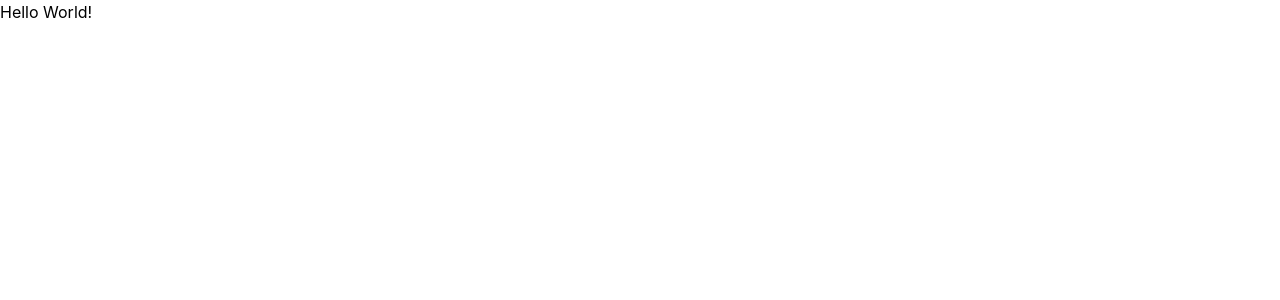
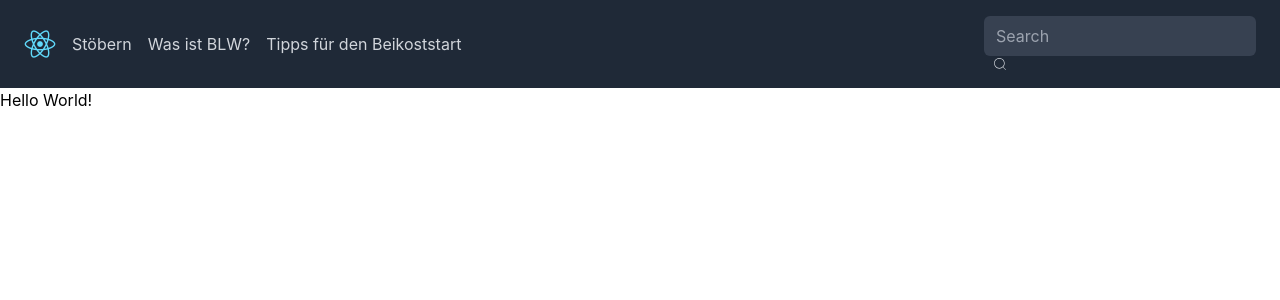
Before and after one commit to Max-Montag/blw-gourmet.de, a React (Create React App) app: page / in a window 1280 px wide. Shown: the top 300 px of the page. Built offline with nearby package versions, Linux system fonts and the light colour scheme; a web font is replaced by a local one.

Commit message:
add header

```diff
--- a/src/App.tsx
+++ b/src/App.tsx
@@ -1,15 +1,17 @@
 import React from "react";
 import { BrowserRouter as Router, Routes, Route } from "react-router-dom";
-import Home from "./views/Home";
+import Landing from "./views/Landing";
 import LoadRecipe from "./views/recipe/LoadRecipe";
 import EditRecipe from "./views/admin/EditRecipe";
 import AdminDashboard from "./views/admin/AdminDashboard";
+import Header from "./views/components/Header";
 
 const App: React.FC = () => {
   return (
     <Router>
+            <Header />
       <Routes>
-        <Route path="/" element={<Home />} />
+        <Route path="/" element={<Landing />} />
         <Route path="/recipe/:url/" element={<LoadRecipe />} />
         <Route path="/admin/edit-recipe/:url/" element={<EditRecipe />} />
         <Route path="/admin/dashboard/" element={<AdminDashboard />} />
--- a/src/views/Home.tsx
+++ b/src/views/Landing.tsx
@@ -1,7 +1,7 @@
 import React from "react";
 
-const Home: React.FC = () => {
+const Landing: React.FC = () => {
   return <div>Hello World!</div>;
 };
 
-export default Home;
+export default Landing;
--- /dev/null
+++ b/src/views/components/Header.tsx
@@ -0,0 +1,69 @@
+import React, { useState } from "react";
+import { CiSearch, CiMenuBurger } from "react-icons/ci";
+import { Link } from "react-router-dom";
+
+const menuItems = [
+  { label: "Stöbern", path: "/stoebern" },
+  { label: "Was ist BLW?", path: "/was-ist-blw" },
+  { label: "Tipps für den Beikoststart", path: "/tipps-beikoststart" },
+];
+
+const Header: React.FC = () => {
+  const [isMenuOpen, setIsMenuOpen] = useState(false);
+
+  const toggleMenu = () => {
+    setIsMenuOpen(!isMenuOpen);
+  };
+
+  return (
+    <header className="bg-gray-800 text-white py-4 px-6">
+      <div className="flex items-center justify-between">
+        <div className="flex items-center">
+          <img src="/logo512.png" alt="Logo" className="h-8 w-8" />
+          <nav className="ml-4 space-x-4 hidden md:block">
+            {menuItems.map((item) => (
+              <Link
+                key={item.path}
+                to={item.path}
+                className="text-gray-300 hover:text-white"
+              >
+                {item.label}
+              </Link>
+            ))}
+          </nav>
+        </div>
+        <div className="flex items-center">
+          <div className="hidden md:block">
+            <input
+              type="text"
+              placeholder="Search"
+              className="bg-gray-700 text-white px-3 py-2 rounded-md"
+            />
+            <CiSearch className="text-gray-300 ml-2" />
+          </div>
+          <div className="md:hidden">
+            <CiMenuBurger
+              className="text-gray-300 cursor-pointer"
+              onClick={toggleMenu}
+            />
+          </div>
+        </div>
+      </div>
+      {isMenuOpen && (
+        <div className="mt-4">
+          {menuItems.map((item) => (
+            <Link
+              key={item.path}
+              to={item.path}
+              className="block text-gray-300 hover:text-white"
+            >
+              {item.label}
+            </Link>
+          ))}
+        </div>
+      )}
+    </header>
+  );
+};
+
+export default Header;
--- a/tailwind.config.js
+++ b/tailwind.config.js
@@ -3,6 +3,7 @@ module.exports = {
   theme: {
     extend: {
       screens: {
+        xxs: "350px",
         xs: "450px",
       },
     },
```
